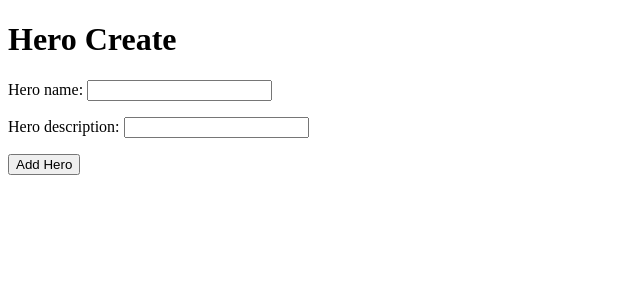
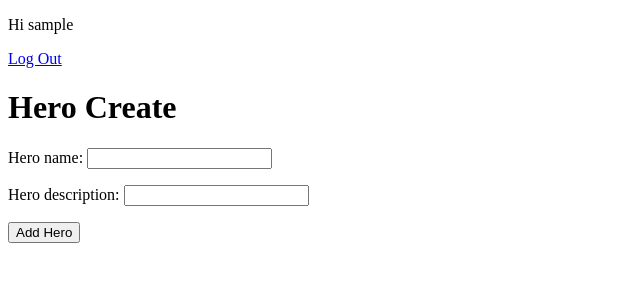
Before and after one commit to cgaona1/BACS350, a Django app: page /heroes/hero_add in a window 1280 px wide. Shown: the top 300 px of the page, without its empty margins (0-640 px from the left). Run offline with Django 3.2, Linux system fonts and the light colour scheme; the visitor is signed in with stand-in values (Sample User, id 1).

Commit message:
Logout option added

```diff
--- a/week6/superhero/config/settings.py
+++ b/week6/superhero/config/settings.py
@@ -53,6 +53,8 @@ MIDDLEWARE = [
 ROOT_URLCONF = 'config.urls'
 
 LOGIN_REDIRECT_URL = 'hero_list'
+
+LOGOUT_REDIRECT_URL = 'hero_list'
 
 TEMPLATES = [
     {
--- a/week6/superhero/templates/hero_theme.html
+++ b/week6/superhero/templates/hero_theme.html
@@ -9,6 +9,16 @@
 </head>
 
 <body>
+    <header>
+        {% if user.is_authenticated %}
+            <p>Hi {{ user.username }}</p>
+            <p><a href="/accounts/logout">Log Out</a></p>
+        {% else %}
+            <p>
+                <a href="/accounts/login">Log In</a>
+            </p>
+        {% endif %}
+    </header>
     <!--<h1>Superhero Theme</h1>-->
     {% block content %}
     <h2>Empty block content</h2>
```
